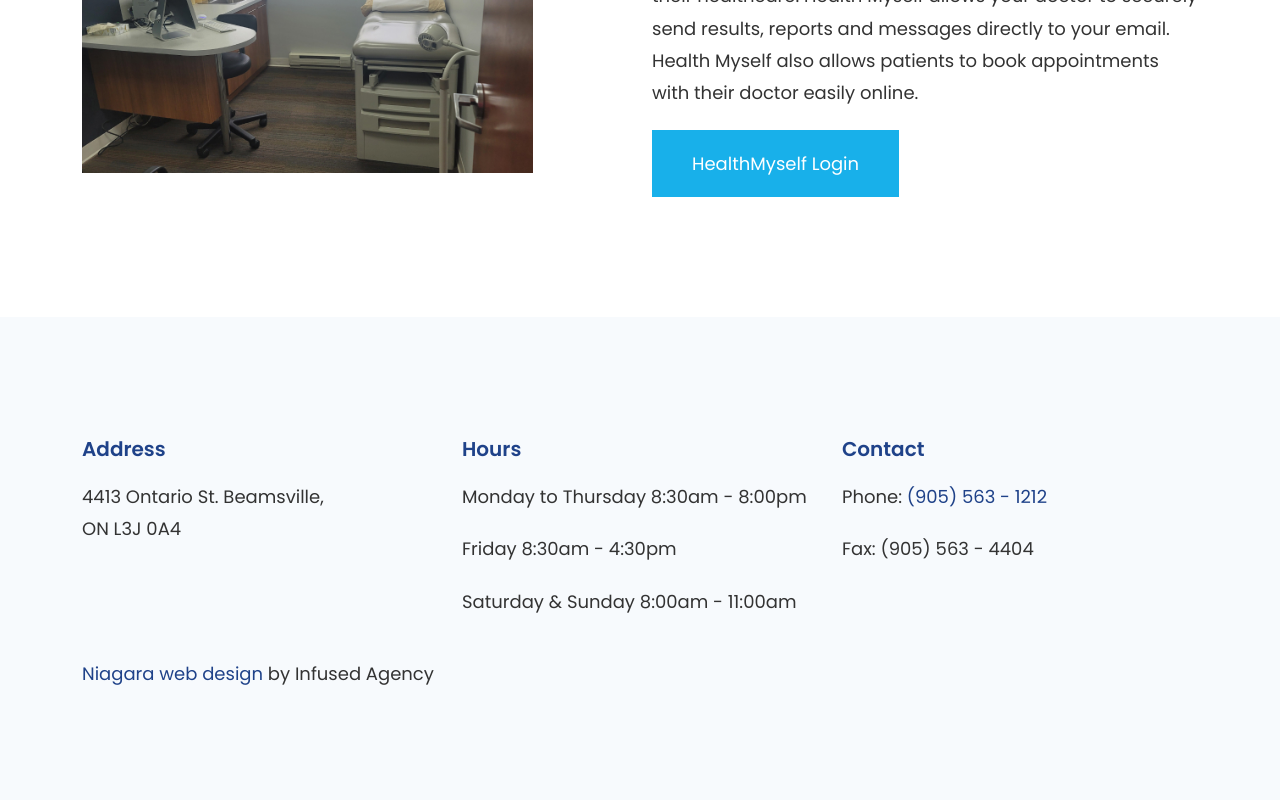
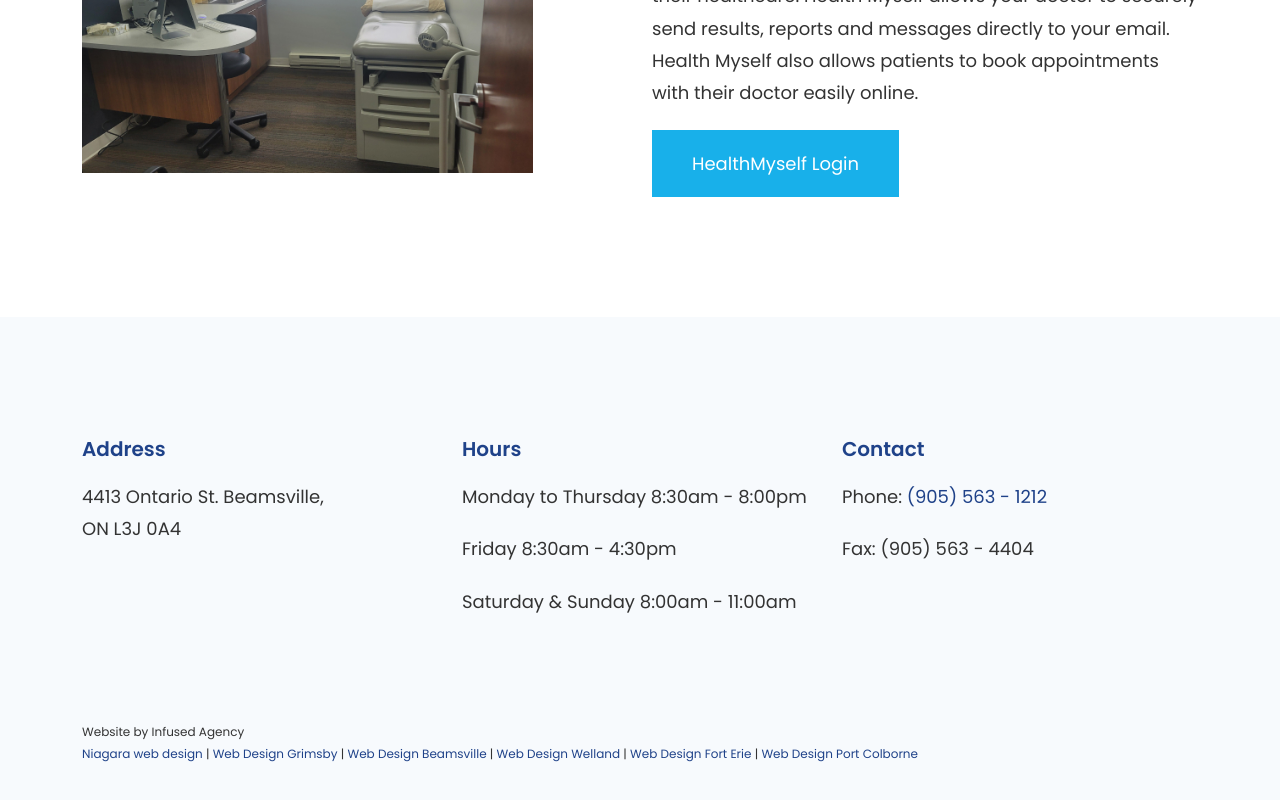
Before and after one commit to lincolnmedweb/lincolnmed, a Next.js app: page / in a window 1280 px wide. Shown: the part 2149-2949 px from the top of the page. Built offline with nearby package versions, Linux system fonts and the light colour scheme.

Commit message:
Add links to footer

```diff
--- a/components/shared/footer/Footer.tsx
+++ b/components/shared/footer/Footer.tsx
@@ -32,11 +32,39 @@ const Footer = () => {
           </Row>
           <Row>
             <Col lg="12">
-              <p>
-                <a href="https://infused.agency" target="_blank">
-                  Niagara web design
-                </a>{" "}
-                by Infused Agency
+              <p className="infused">
+                <br />
+                <br />
+                <p className="infused">
+                  Website by Infused Agency <br />
+                  <a href="https://infused.agency" target="_blank" title="Niagara Web Design">
+                    Niagara web design
+                  </a>{" "}
+                  |{" "}
+                  <a href="https://infused.agency" target="_blank" title="Web Design Grimsby">
+                    Web Design Grimsby
+                  </a>{" "}
+                  |{" "}
+                  <a href="https://infused.agency/beamsville-web-design" target="_blank" title="Web Design Beamsville">
+                    Web Design Beamsville
+                  </a>{" "}
+                  |{" "}
+                  <a href="https://infused.agency/web-design-welland" target="_blank" title="Web Design Welland">
+                    Web Design Welland
+                  </a>{" "}
+                  |{" "}
+                  <a href="https://infused.agency/fort-erie-web-design" target="_blank" title="Web Design Fort Erie">
+                    Web Design Fort Erie
+                  </a>{" "}
+                  |{" "}
+                  <a
+                    href="https://infused.agency/port-colborne-web-design"
+                    target="_blank"
+                    title="Web Design Port Colborne"
+                  >
+                    Web Design Port Colborne
+                  </a>
+                </p>
               </p>
             </Col>
           </Row>
--- a/styles/general.scss
+++ b/styles/general.scss
@@ -48,12 +48,24 @@ img {
     }
   }
   .blue {
-    border: 10px solid $light-blue;
+    border: 10px solid $dark-blue;
   }
   .clinic {
-    background: $light-blue;
-    ul {
-      color: $white;
-    }
+    border: 10px solid $dark-blue;
   }
 }
+
+.banner {
+  background: $light-blue;
+  &:hover {
+    cursor: pointer;
+  }
+  p {
+    font-size: 16px;
+    color: $white;
+  }
+}
+
+.infused {
+  font-size: 12px;
+}
```
